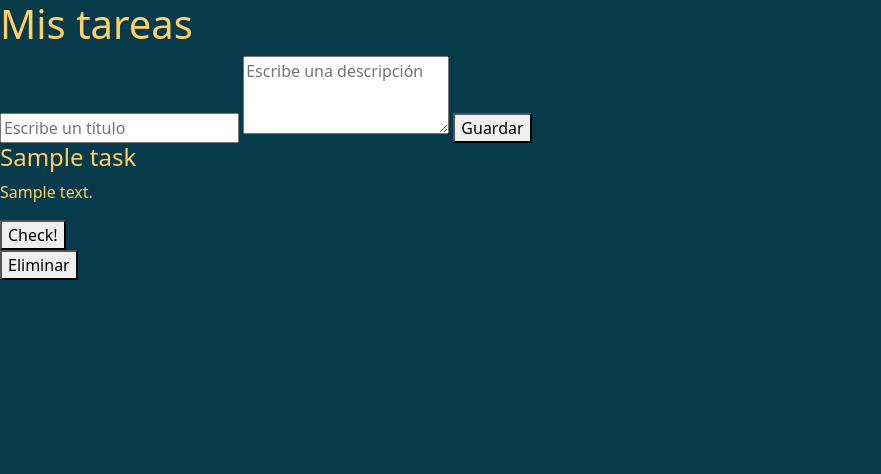
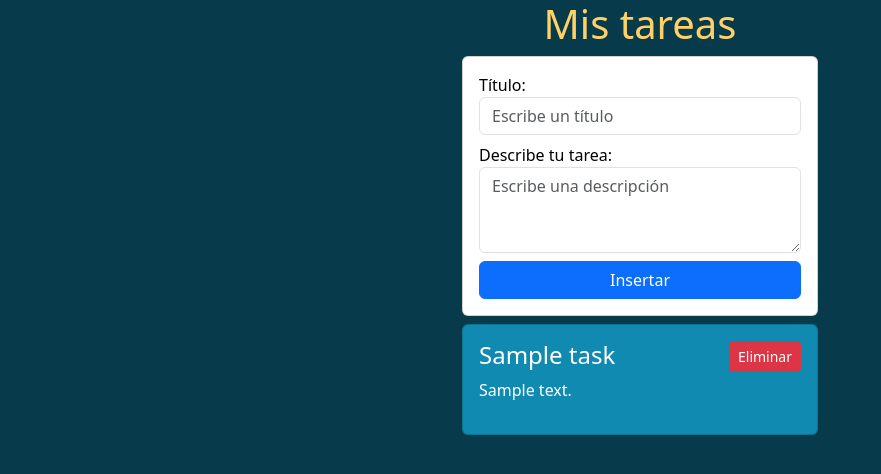
Before and after one commit to jaggerv/crud-django-tasks, a Django app: page /tasks/ in a window 1280 px wide. Shown: the top 474 px of the page, without its empty margins (0-881 px from the left). Run offline with Django 4.2, Linux system fonts and the light colour scheme; tables that the repository leaves empty hold one stand-in row (values such as "Sample post").

Commit message:
CRUD básico terminado

```diff
--- a/tasks/static/main.css
+++ b/tasks/static/main.css
@@ -2,3 +2,15 @@ body {
     background: #073b4c;
     color: #ffd166;
 }
+
+label{
+    color: black;
+}
+
+div.card.card-body{
+    background-color: #118AB2;
+}
+
+h4, p{
+    color: white;
+}
--- a/tasks/templates/list_tasks.html
+++ b/tasks/templates/list_tasks.html
@@ -12,28 +12,36 @@
 </head>
 <body>
 
-    <h1>Mis tareas</h1>
-    <form action="{% url 'create_task' %}" method="POST">
+    <div class="container">
+        <div class="row">
+            <div class="col-md-4 offset-md-4">
+                <h1 class="d-flex justify-content-center">Mis tareas</h1>
+                <form action="{% url 'create_task' %}" method="POST" class="card card-body">
                     {% csrf_token %}
-        <input type="text" name="title" placeholder="Escribe un título">
-        <textarea name="description" rows="3" placeholder="Escribe una descripción"></textarea>
-        <button>Guardar</button>
+                    <label for="title">Título:</label>
+                    <input type="text" name="title" placeholder="Escribe un título" class="form-control mb-2">
+                    <label for="description">Describe tu tarea:</label>
+                    <textarea name="description" rows="3" placeholder="Escribe una descripción" class="form-control mb-2"></textarea>
+                    <button class="btn btn-primary">Insertar</button>
                 </form>
 
                 {% for task in tasks %}
+                    <div class="card card-body text-black mt-2 d-flex flex-row justify-content-between">
                         <div>
                         <h4>{{task.title}}</h4>
                         <p>{{task.description}}</p>
-            <button>Check!</button>
+                        </div>
                         <form action="{% url 'delete_task' task.id %}" method="POST">
                             {% csrf_token %}
-                <button>Eliminar</button>
+                            <button class="btn btn-danger btn-sm">Eliminar</button>
                         </form>
-
                     </div>
                 {% empty %}
-        <h1>Aún no hay tareas.</h1>
+                    <h1 class="d-flex justify-content-center">Aún no hay tareas.</h1>
                 {% endfor %}
+            </div>
+        </div>
+    </div>
 
 </body>
 </html>
```
Lines whose indentation alone changed are shown as unchanged.
